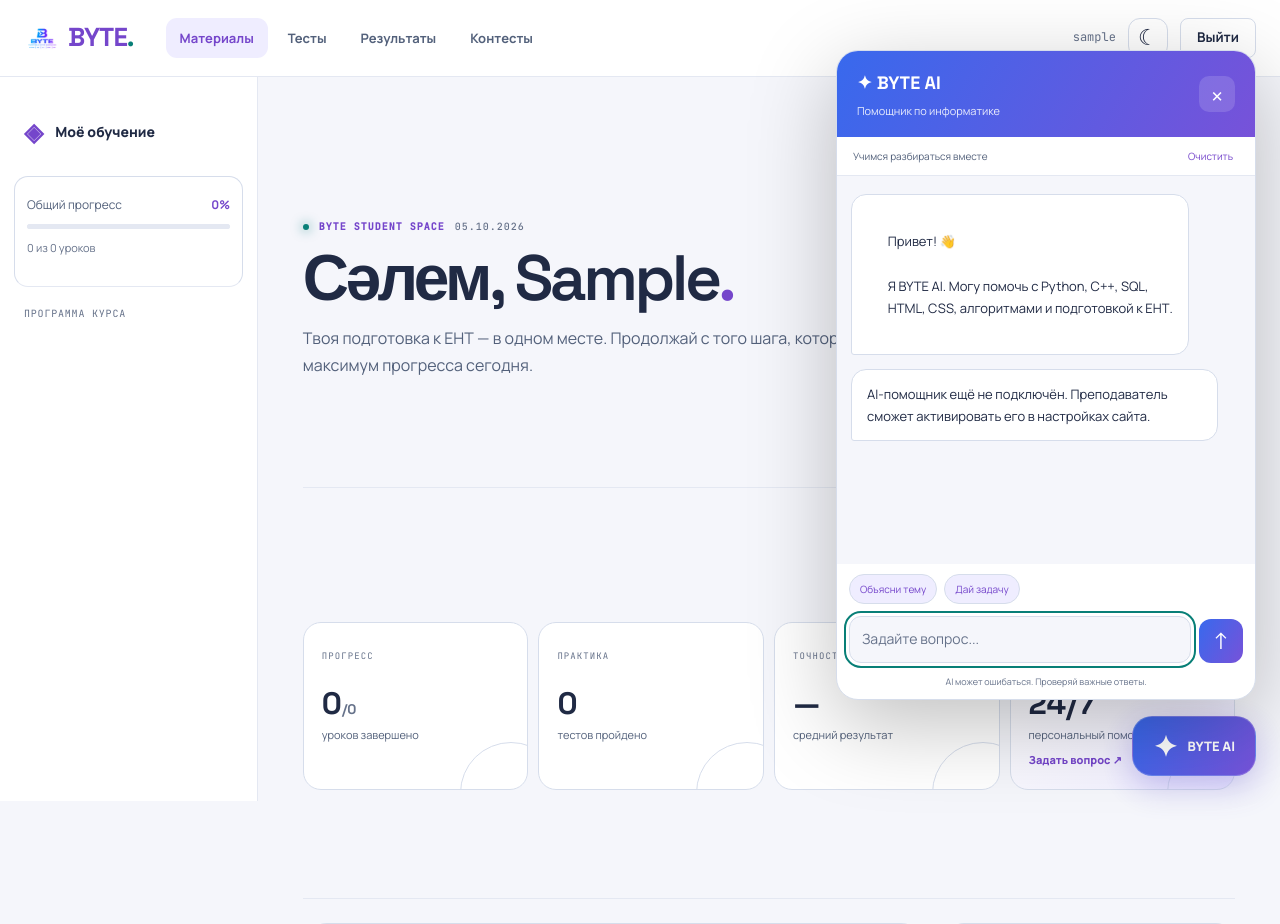
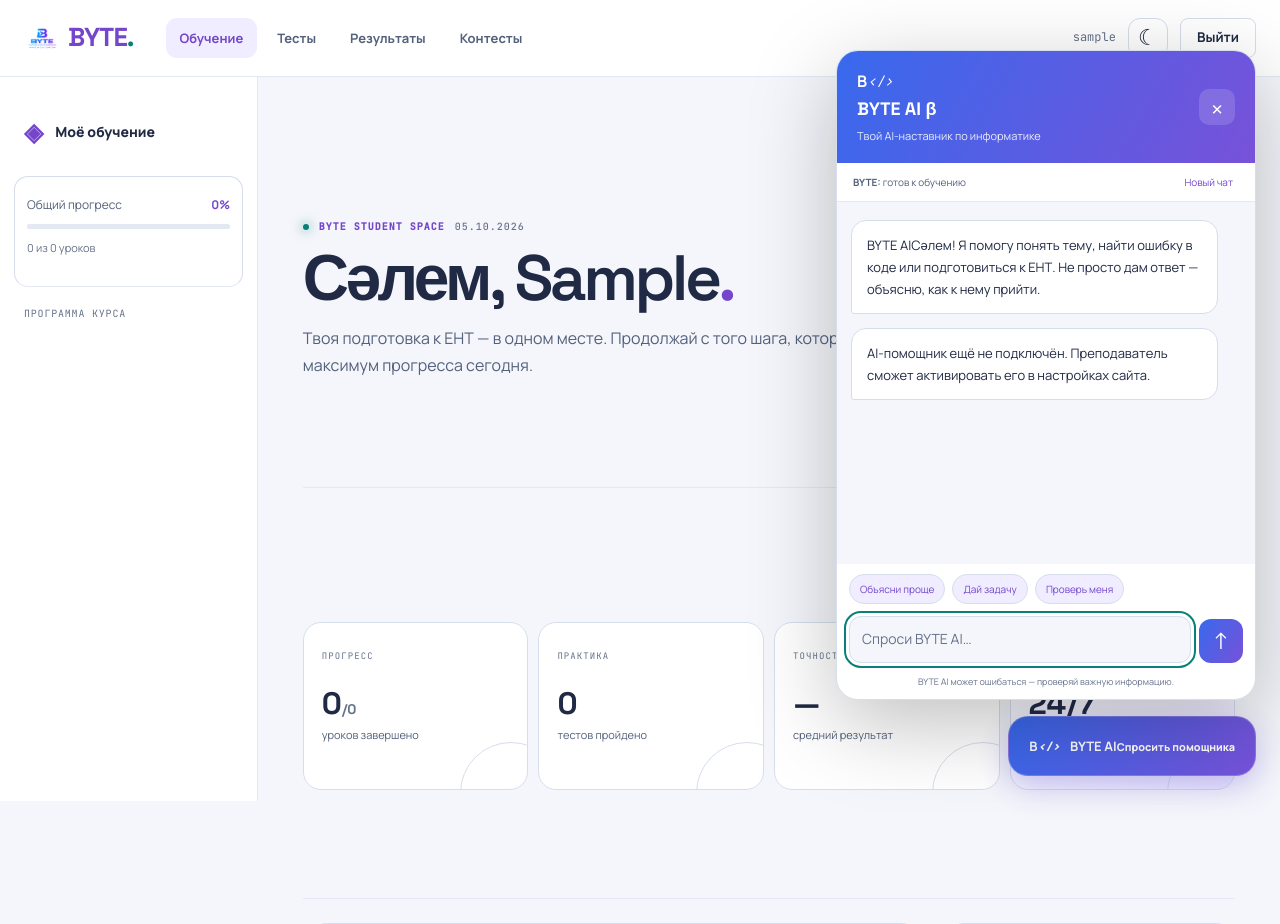
Before and after one commit to TamerlanZhumalipov/BYTE, a Django app: page /app/ in a window 1280 px wide, after a click that opens the changed part. Shown: the top 924 px of the page. Run offline with Django 4.2, Linux system fonts and the light colour scheme; the visitor is signed in with stand-in values (Sample User, id 1); data that the repository does not hold is empty.

Commit message:
feat: refresh BYTE AI shell and brand mark

```diff
--- a/BYTE/templates/app_base.html
+++ b/BYTE/templates/app_base.html
@@ -2,131 +2,24 @@
 <!DOCTYPE html>
 <html lang="ru">
 <head>
-<meta charset="UTF-8">
-<meta name="viewport" content="width=device-width, initial-scale=1">
-<meta name="csrf-token" content="{{ csrf_token }}">
+<meta charset="UTF-8"><meta name="viewport" content="width=device-width, initial-scale=1"><meta name="csrf-token" content="{{ csrf_token }}">
 <title>{% block title %}Кабинет{% endblock %} — BYTE</title>
 <script src="{% static 'js/theme.js' %}"></script>
-<link rel="preconnect" href="https://fonts.googleapis.com">
-<link rel="preconnect" href="https://fonts.gstatic.com" crossorigin>
+<link rel="preconnect" href="https://fonts.googleapis.com"><link rel="preconnect" href="https://fonts.gstatic.com" crossorigin>
 <link href="https://fonts.googleapis.com/css2?family=Space+Grotesk:wght@500;600;700&family=Manrope:wght@400;500;600;700;800&family=JetBrains+Mono:wght@400;500&display=swap" rel="stylesheet">
-<link rel="stylesheet" href="{% static 'css/style.css' %}">
-<link rel="stylesheet" href="{% static 'css/app.css' %}">
-<link rel="stylesheet" href="{% static 'css/theme.css' %}">
-<link rel="stylesheet" href="{% static 'css/ai.css' %}">
-<link rel="stylesheet" href="{% static 'css/learning.css' %}">
+<link rel="stylesheet" href="{% static 'css/style.css' %}"><link rel="stylesheet" href="{% static 'css/app.css' %}"><link rel="stylesheet" href="{% static 'css/theme.css' %}"><link rel="stylesheet" href="{% static 'css/ai.css' %}"><link rel="stylesheet" href="{% static 'css/learning.css' %}">
 </head>
-<body class="app-body" data-section="{{ current.slug|default:'' }}">
-<a class="skip-link" href="#main-content">К содержимому</a>
-
-<header class="app-header">
-  <div class="app-header-inner">
-    <a class="brand" href="{% url 'dashboard' %}">
-      <img src="{% static 'img/logo.png' %}" alt="BYTE">
-      <span>BYTE<span class="brand-dot">.</span></span>
-    </a>
-    <nav class="app-tabs" aria-label="Разделы кабинета">
-      <a class="app-tab{% if active_tab == 'materials' %} is-active{% endif %}" href="{% url 'dashboard' %}">Материалы</a>
-      <a class="app-tab{% if active_tab == 'quizzes' %} is-active{% endif %}" href="{% url 'quizzes' %}">Тесты</a>
-      <a class="app-tab{% if active_tab == 'results' %} is-active{% endif %}" href="{% url 'results' %}">Результаты</a>
-      <a class="app-tab{% if active_tab == 'contest' %} is-active{% endif %}" href="{% url 'contest' %}">Контесты</a>
-    </nav>
-    <div class="app-user">
-
-  <span class="app-user-name">
-    {{ user.get_username }}
-  </span>
-
-  <!-- Переключатель темы -->
-  <button
-    class="theme-button"
-    id="themeButton"
-    type="button"
-    aria-label="Сменить тему"
-  >
-    ☀
-  </button>
-
-  <form method="post" action="{% url 'logout' %}">
-    {% csrf_token %}
-    <button class="btn btn-ghost btn-sm" type="submit">
-      Выйти
-    </button>
-  </form>
-
-    </div>
+<body class="app-body" data-section="{{ current.slug|default:'' }}"><a class="skip-link" href="#main-content">К содержимому</a>
+<header class="app-header"><div class="app-header-inner"><a class="brand" href="{% url 'dashboard' %}"><img src="{% static 'img/logo.png' %}" alt="BYTE"><span>BYTE<span class="brand-dot">.</span></span></a><nav class="app-tabs" aria-label="Разделы кабинета"><a class="app-tab{% if active_tab == 'materials' %} is-active{% endif %}" href="{% url 'dashboard' %}">Обучение</a><a class="app-tab{% if active_tab == 'quizzes' %} is-active{% endif %}" href="{% url 'quizzes' %}">Тесты</a><a class="app-tab{% if active_tab == 'results' %} is-active{% endif %}" href="{% url 'results' %}">Результаты</a><a class="app-tab{% if active_tab == 'contest' %} is-active{% endif %}" href="{% url 'contest' %}">Контесты</a></nav><div class="app-user"><span class="app-user-name">{{ user.get_username }}</span><button class="theme-button" id="themeButton" type="button" aria-label="Сменить тему">☀</button><form method="post" action="{% url 'logout' %}">{% csrf_token %}<button class="btn btn-ghost btn-sm" type="submit">Выйти</button></form></div></div></header>
+<div id="main-content" tabindex="-1">{% block body %}{% endblock %}</div>
+<div class="byte-ai">
+  <button class="byte-ai-button" id="byteAiButton" type="button" aria-controls="byteAiWindow" aria-expanded="false" aria-label="Открыть BYTE AI"><span class="byte-ai-brandmark" aria-hidden="true"><b>B</b><i>&lt;/&gt;</i></span><span class="byte-ai-button-copy"><strong>BYTE AI</strong><small>Спросить помощника</small></span></button>
+  <div class="byte-ai-window" id="byteAiWindow" role="dialog" aria-label="BYTE AI — персональный помощник" hidden>
+    <div class="byte-ai-header"><div class="byte-ai-identity"><span class="byte-ai-brandmark is-small" aria-hidden="true"><b>B</b><i>&lt;/&gt;</i></span><div><div class="byte-ai-title">BYTE AI <span>β</span></div><div class="byte-ai-subtitle">Твой AI-наставник по информатике</div></div></div><button class="byte-ai-close" id="byteAiClose" type="button" aria-label="Закрыть">×</button></div>
+    <div class="ai-toolbar"><span>{% if current %}<b>Контекст:</b> {{ current.title }}{% else %}<b>BYTE:</b> готов к обучению{% endif %}</span><button type="button" id="byteAiClear">Новый чат</button></div>
+    <div class="byte-ai-messages" id="byteAiMessages" role="log" aria-live="polite"><div class="byte-ai-message byte-ai-message-bot"><span class="ai-message-label">BYTE AI</span>Сәлем! Я помогу понять тему, найти ошибку в коде или подготовиться к ЕНТ. Не просто дам ответ — объясню, как к нему прийти.</div></div>
+    <div class="ai-suggestions"><button type="button" data-ai-prompt="Объясни {% if current %}тему «{{ current.title }}»{% else %}сложную тему по информатике{% endif %} простыми словами и приведи пример">Объясни проще</button><button type="button" data-ai-prompt="Дай мне тренировочную задачу {% if current %}по теме «{{ current.title }}»{% else %}для ЕНТ по информатике{% endif %}, но сначала не показывай ответ">Дай задачу</button><button type="button" data-ai-prompt="Проверь мои знания {% if current %}по теме «{{ current.title }}»{% else %}по информатике{% endif %} тремя короткими вопросами">Проверь меня</button></div>
+    <div class="byte-ai-input-area"><textarea id="byteAiInput" class="byte-ai-input" placeholder="Спроси BYTE AI…" rows="1" maxlength="4000" aria-label="Ваш вопрос BYTE AI"></textarea><button id="byteAiSend" class="byte-ai-send" type="button" aria-label="Отправить">↑</button></div><p class="ai-note">BYTE AI может ошибаться — проверяй важную информацию.</p>
   </div>
-</header>
-
-<div id="main-content" tabindex="-1">{% block body %}{% endblock %}</div>
-<!-- BYTE AI -->
-<div class="byte-ai">
-
-  <button class="byte-ai-button" id="byteAiButton" type="button" aria-controls="byteAiWindow" aria-expanded="false" aria-label="Открыть BYTE AI">
-    <span class="byte-ai-icon">✦</span>
-    <span>BYTE AI</span>
-  </button>
-
-  <div class="byte-ai-window" id="byteAiWindow" role="dialog" aria-label="BYTE AI — помощник по информатике" hidden>
-
-    <div class="byte-ai-header">
-      <div>
-        <div class="byte-ai-title">
-          <span>✦</span> BYTE AI
-        </div>
-        <div class="byte-ai-subtitle">
-          Помощник по информатике
-        </div>
-      </div>
-
-      <button
-        class="byte-ai-close"
-        id="byteAiClose"
-        type="button"
-        aria-label="Закрыть"
-      >
-        ×
-      </button>
-    </div>
-
-    <div class="ai-toolbar"><span>{% if current %}Тема: {{ current.title }}{% else %}Учимся разбираться вместе{% endif %}</span><button type="button" id="byteAiClear">Очистить</button></div>
-    <div class="byte-ai-messages" id="byteAiMessages" role="log" aria-label="Диалог с помощником" aria-live="polite">
-
-      <div class="byte-ai-message byte-ai-message-bot">
-        Привет! 👋<br>
-        Я BYTE AI. Могу помочь с Python, C++, SQL,
-        HTML, CSS, алгоритмами и подготовкой к ЕНТ.
-      </div>
-
-    </div>
-
-    <div class="ai-suggestions"><button type="button" data-ai-prompt="Объясни {% if current %}тему «{{ current.title }}»{% else %}циклы в Python{% endif %} простыми словами">Объясни тему</button><button type="button" data-ai-prompt="Дай тренировочную задачу {% if current %}по теме «{{ current.title }}»{% else %}по информатике для ЕНТ{% endif %}">Дай задачу</button></div>
-    <div class="byte-ai-input-area">
-
-      <textarea
-        id="byteAiInput"
-        class="byte-ai-input"
-        placeholder="Задайте вопрос..."
-        rows="1" maxlength="4000" aria-label="Ваш вопрос BYTE AI"
-      ></textarea>
-
-      <button
-        id="byteAiSend"
-        class="byte-ai-send"
-        type="button"
-        aria-label="Отправить"
-      >
-        ↑
-      </button>
-
-    </div>
-
-    <p class="ai-note">AI может ошибаться. Проверяй важные ответы.</p>
-  </div>
-
 </div>
-
-{% block scripts %}{% endblock %}
-<script src="{% static 'js/ai.js' %}"></script>
-</body>
-</html>
+{% block scripts %}{% endblock %}<script src="{% static 'js/ai.js' %}"></script></body></html>
```
